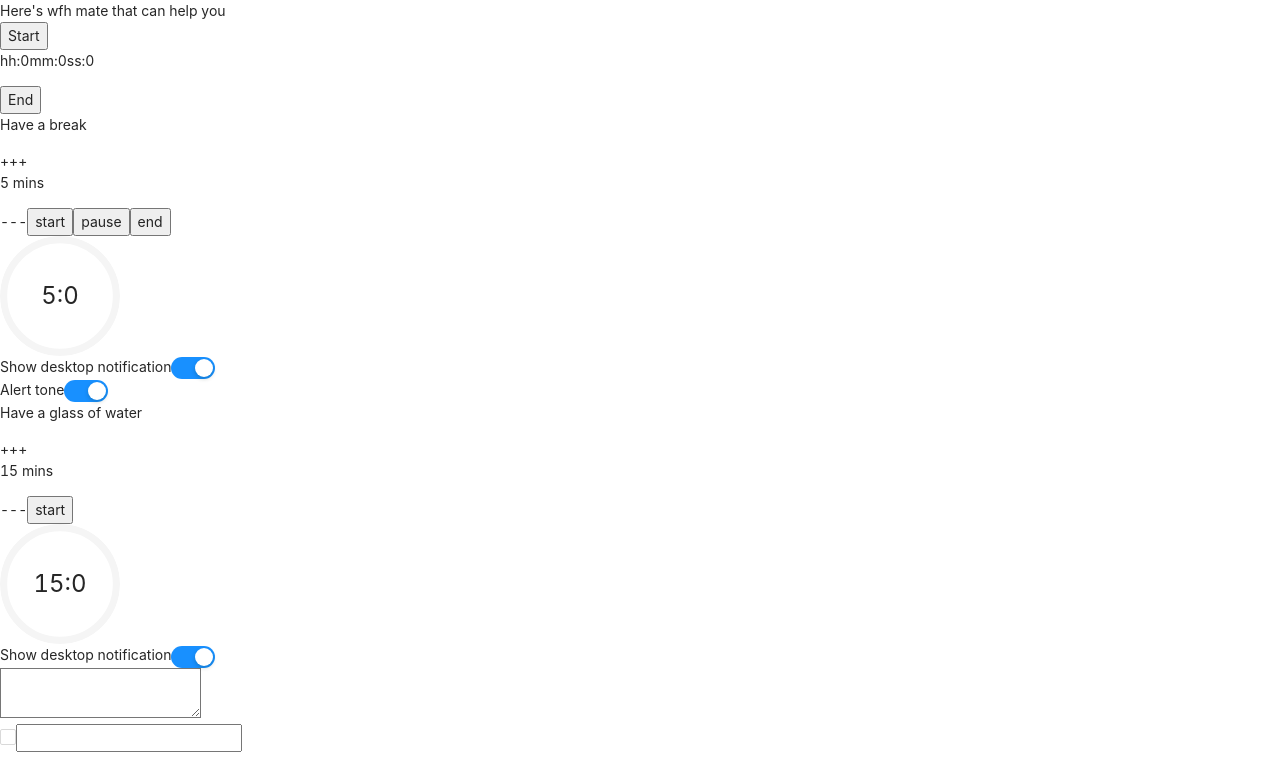
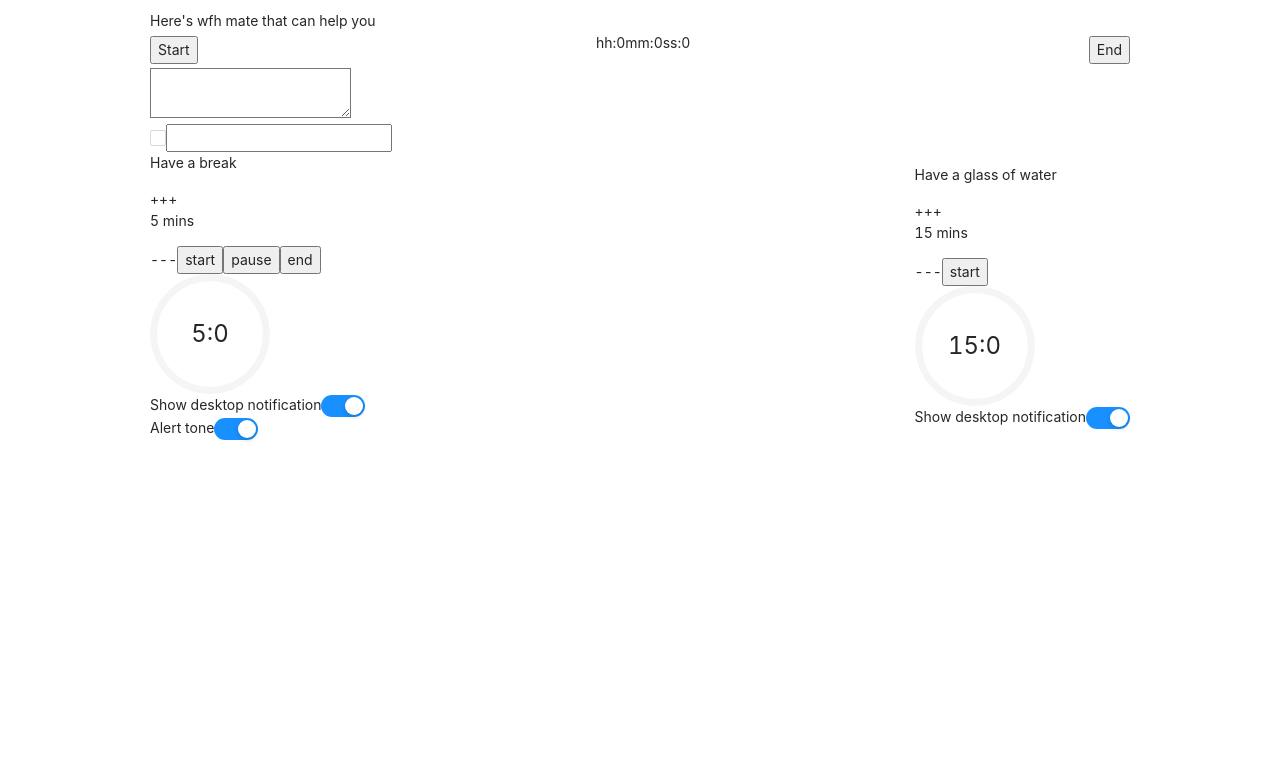
Before and after one commit to karthick3018/wfh-mate, a React (Create React App) app: page / in a window 1280 px wide. Shown: the top 784 px of the page. Built offline with nearby package versions, Linux system fonts and the light colour scheme.

Commit message:
layout styles

```diff
--- a/src/App.css
+++ b/src/App.css
@@ -1,38 +1,18 @@
-.App {
-  text-align: center;
+.main-wrapper{
+  max-width: 1000px;
+  width: 100%;
+  margin: 0 auto;
+  padding: 10px;
 }
 
-.App-logo {
-  height: 40vmin;
-  pointer-events: none;
+.components-wrapper{
+  width: 100%;
+  display: flex;
+  flex-direction: column;
 }
 
-@media (prefers-reduced-motion: no-preference) {
-  .App-logo {
-    animation: App-logo-spin infinite 20s linear;
-  }
+.break-wrap{
+  display: flex;
+  align-items: center;
+  justify-content: space-between;
 }
-
-.App-header {
-  background-color: #282c34;
-  min-height: 100vh;
-  display: flex;
-  flex-direction: column;
-  align-items: center;
-  justify-content: center;
-  font-size: calc(10px + 2vmin);
-  color: white;
-}
-
-.App-link {
-  color: #61dafb;
-}
-
-@keyframes App-logo-spin {
-  from {
-    transform: rotate(0deg);
-  }
-  to {
-    transform: rotate(360deg);
-  }
-}
--- a/src/App.js
+++ b/src/App.js
@@ -7,12 +7,16 @@ import './App.css';
 
 const App=()=> {
   return (
-     <div>
+     <div className="main-wrapper">
        Here's wfh mate that can help you
-       <WorkTimer/>
-       <BreakTimer/>
-       <WaterBreakTimer/>
-       <Note/>
+       <div className="components-wrapper">
+        <WorkTimer/>
+        <Note/>
+        <div className="break-wrap">
+          <BreakTimer/>
+          <WaterBreakTimer/>
+        </div>
+       </div>
      </div>
   );
 }
--- a/src/components/workTimer/index.js
+++ b/src/components/workTimer/index.js
@@ -1,6 +1,7 @@
 import React,{useEffect} from 'react';
 import useTimer from '../../hooks/useTimer';
 import useLocalStorage from '../../hooks/useLocalStorage';
+import './workTimer.css';
 
 const initialState = {
   seconds:0,
@@ -23,7 +24,7 @@ const WorkTimer=()=> {
   }
 
   return (
-      <div>
+      <div className="work-timer-wrap">
        <button onClick={()=>setStartClicked(true)}>Start</button>
        <p>hh:{state?.hours}mm:{state?.minutes}ss:{state?.seconds}</p>
        <button onClick={handleEndClick}>End</button>
--- /dev/null
+++ b/src/components/workTimer/workTimer.css
@@ -0,0 +1,5 @@
+.work-timer-wrap{
+  display: flex;
+  align-items: center;
+  justify-content: space-between;
+}
--- a/src/hooks/useReduceTimer.js
+++ b/src/hooks/useReduceTimer.js
@@ -5,13 +5,13 @@ const initialState = {
   minutes:0,
 }
 
-const useReduceTimer = (existingState=initialState,isStart=true) => {
+const useReduceTimer = (existingState=initialState,isStart=true,isPause=true) => {
 
   const [state, setState] = useState(()=>existingState);
 
   useEffect(() => {
     let timer;
-    if(isStart){
+    if(isStart && isPause){
       timer = setTimeout(()=>{
         if(state?.seconds<=59 && state?.seconds>0){
           setState(prevState => {
@@ -28,7 +28,7 @@ const useReduceTimer = (existingState=initialState,isStart=true) => {
 
     return () => clearTimeout(timer);
 
- },[state,isStart])
+ },[state,isStart,isPause])
 
  return [state,setState]
 
--- a/src/hooks/useTimer.js
+++ b/src/hooks/useTimer.js
@@ -6,13 +6,12 @@ const initialState = {
   hours:0
 }
 
-const useTimer = (existingState=initialState,isStart=true) => {
-
+const useTimer = (existingState=initialState,isStart=true,isPause=true) => {
   const [state, setState] = useState(()=>existingState);
 
   useEffect(() => {
     let timer;
-    if(isStart){
+    if(isStart && isPause){
       timer = setTimeout(()=>{
         if(state?.seconds<59){
           setState(prevState => {
@@ -34,7 +33,7 @@ const useTimer = (existingState=initialState,isStart=true) => {
 
     return () => clearTimeout(timer);
 
- },[state,isStart])
+ },[state,isStart,isPause])
 
  return [state]
 
--- a/src/index.css
+++ b/src/index.css
@@ -11,3 +11,7 @@ code {
   font-family: source-code-pro, Menlo, Monaco, Consolas, 'Courier New',
     monospace;
 }
+
+*{
+  box-sizing: border-box;
+}
```
